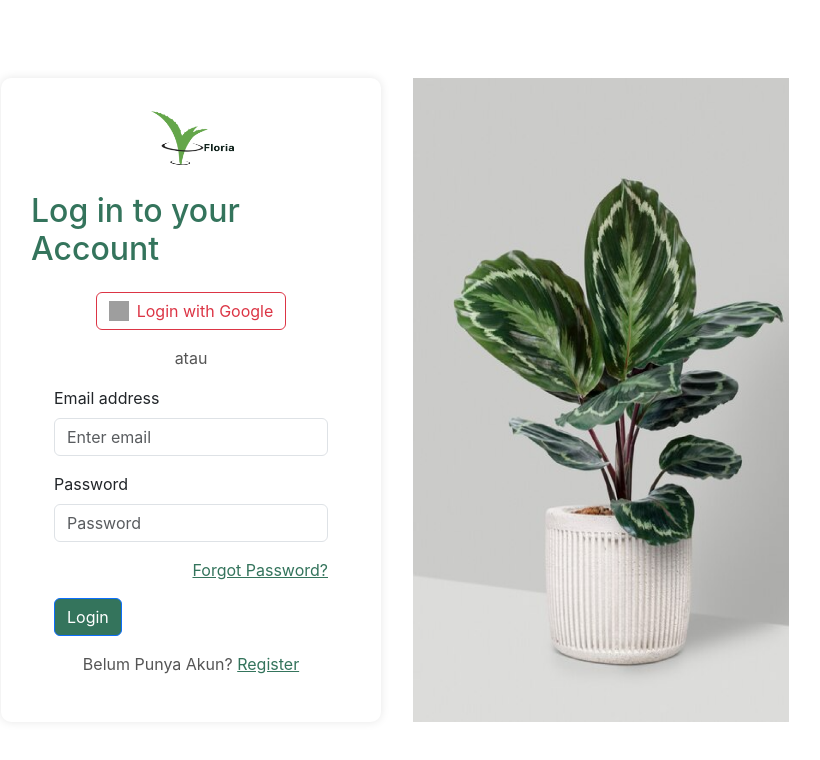
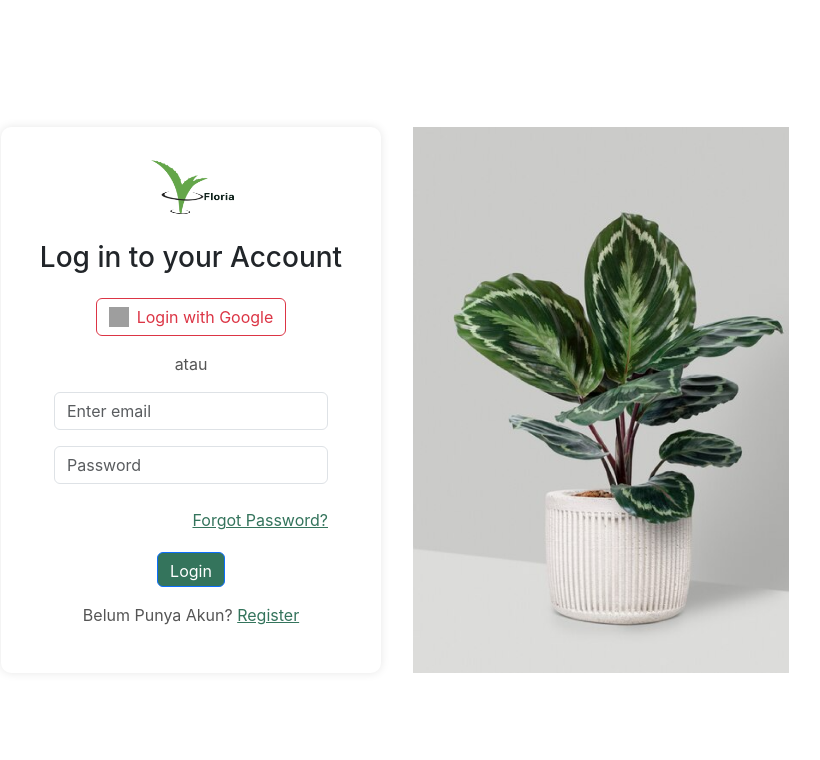
Before and after one commit to Serly-Eldina/UMI-MASSIVE, a React (Vite) app: page /Login in a window 1280 px wide. Shown: the top 760 px of the page, without its empty margins (239-1059 px from the left). Built offline with nearby package versions, Linux system fonts and the light colour scheme; grey boxes are pictures that could not be loaded.

Commit message:
misahin css

```diff
--- a/package.json
+++ b/package.json
@@ -14,7 +14,7 @@
     "react": "^18.2.0",
     "react-bootstrap": "^2.9.1",
     "react-dom": "^18.2.0",
-    "react-router-dom": "^6.19.0"
+    "react-router-dom": "^6.20.0"
   },
   "devDependencies": {
     "@types/react": "^18.2.37",
--- a/src/css/main.css
+++ b/src/css/hompage.css
@@ -1,76 +1,8 @@
-*{
-  font-family: "Inter", sans-serif;
-}
-
-
-
-/* CSS LOGIN */
-
-body, html {
-  height: 100%;
-  margin: 0;
-  background-color: #ffffff; /* Set the background color to white */
-}
-
-.login-container {
-  height: 100vh;
-  display: flex;
-  align-items: center;
-  justify-content: center;
-  padding: 20px; /* Add some padding to the container */
-}
-
-.login-content {
-  display: flex;
-  width: 100%;
-  max-width: 800px; /* Set a maximum width for the form and image container */
-}
-
-.login-form {
-  flex: 1;
-  padding: 30px;
-  background-color: #ffffff; /* Set background color to white */
-  border-radius: 10px;
-  box-shadow: 0 0 10px rgba(0, 0, 0, 0.1);
-}
-
-.login-form h2 {
-  color: #34745C; /* Set the heading color to the accent color */
-}
-
-.login-form p {
-  color: #555; /* Set paragraph text color */
-}
-
-.login-form a {
-  color: #34745C; /* Set link color to the accent color */
-}
-
-.login-image {
-
-  margin-left: 20px; /* Add margin to separate the form and image */
-}
-
-.login-image img {
-  width: 100%;
-  height: 100%;
-}
-
-
-/* Login.css */
-
-/* ... Existing styles ... */
-
-.google-logo {
-  height: 20px; /* Adjust the height as needed */
-  width: 20px; /* Adjust the width as needed */
-}
-/* CSS LOGIN */
 
 /* INI ADALAH TAGAR PEMBUKA CSS HOMEPAGE*/
 
 /* BAGIAN 1  */
-  .container1{
+.container1{
     height: 560px;
     margin-top: 50px;
     display: flex;
--- /dev/null
+++ b/src/css/login.css
@@ -0,0 +1,68 @@
+*{
+    font-family: "Inter", sans-serif;
+  }
+
+
+
+  /* CSS LOGIN */
+
+  body, html {
+    height: 100%;
+    margin: 0;
+    background-color: #ffffff; /* Set the background color to white */
+  }
+
+  .login-container {
+    height: 100vh;
+    display: flex;
+    align-items: center;
+    justify-content: center;
+    padding: 20px; /* Add some padding to the container */
+  }
+
+  .login-content {
+    display: flex;
+    width: 100%;
+    max-width: 800px; /* Set a maximum width for the form and image container */
+  }
+
+  .login-form {
+    flex: 1;
+    padding: 30px;
+    background-color: #ffffff; /* Set background color to white */
+    border-radius: 10px;
+    box-shadow: 0 0 10px rgba(0, 0, 0, 0.1);
+  }
+
+  .login-form h2 {
+    color: #34745C; /* Set the heading color to the accent color */
+  }
+
+  .login-form p {
+    color: #555; /* Set paragraph text color */
+  }
+
+  .login-form a {
+    color: #34745C; /* Set link color to the accent color */
+  }
+
+  .login-image {
+
+    margin-left: 20px; /* Add margin to separate the form and image */
+  }
+
+  .login-image img {
+    width: 100%;
+    height: 100%;
+  }
+
+
+  /* Login.css */
+
+  /* ... Existing styles ... */
+
+  .google-logo {
+    height: 20px; /* Adjust the height as needed */
+    width: 20px; /* Adjust the width as needed */
+  }
+  /* CSS LOGIN */
--- /dev/null
+++ b/src/css/register.css
@@ -0,0 +1,68 @@
+*{
+    font-family: "Inter", sans-serif;
+  }
+
+
+
+  /* CSS LOGIN */
+
+  body, html {
+    height: 100%;
+    margin: 0;
+    background-color: #ffffff; /* Set the background color to white */
+  }
+
+  .login-container {
+    height: 100vh;
+    display: flex;
+    align-items: center;
+    justify-content: center;
+    padding: 20px; /* Add some padding to the container */
+  }
+
+  .login-content {
+    display: flex;
+    width: 100%;
+    max-width: 800px; /* Set a maximum width for the form and image container */
+  }
+
+  .login-form {
+    flex: 1;
+    padding: 30px;
+    background-color: #ffffff; /* Set background color to white */
+    border-radius: 10px;
+    box-shadow: 0 0 10px rgba(0, 0, 0, 0.1);
+  }
+
+  .login-form h2 {
+    color: #34745C; /* Set the heading color to the accent color */
+  }
+
+  .login-form p {
+    color: #555; /* Set paragraph text color */
+  }
+
+  .login-form a {
+    color: #34745C; /* Set link color to the accent color */
+  }
+
+  .login-image {
+
+    margin-left: 20px; /* Add margin to separate the form and image */
+  }
+
+  .login-image img {
+    width: 100%;
+    height: 100%;
+  }
+
+
+  /* Login.css */
+
+  /* ... Existing styles ... */
+
+  .google-logo {
+    height: 20px; /* Adjust the height as needed */
+    width: 20px; /* Adjust the width as needed */
+  }
+  /* CSS LOGIN */
--- a/src/main.jsx
+++ b/src/main.jsx
@@ -2,7 +2,7 @@
 import ReactDOM from 'react-dom/client'
 import App from './App.jsx'
 import 'bootstrap/dist/css/bootstrap.min.css';
-import './css/main.css'
+
 import { BrowserRouter } from 'react-router-dom';
 
 ReactDOM.createRoot(document.getElementById('root')).render(
--- a/src/pages/LoginPage.jsx
+++ b/src/pages/LoginPage.jsx
@@ -2,6 +2,7 @@
 import { Container, Row, Col, Form, Button } from 'react-bootstrap';
 import fotologin from '../images/fotologin.png';
 import logologin from '../images/logologin.png';
+import '../css/login.css';
 
 const LoginPage = () => {
   const [email, setEmail] = useState('');
@@ -53,7 +54,7 @@
             style={{ width: '90px', height: '60px' }}
             className="mb-4"
           />
-          <h2 className="mb-4">Log in to your Account</h2>
+          <h3 className="mb-4">Log in to your Account</h3>
 
           {/* Google Login Button (centered horizontally) */}
           <div className="d-flex justify-content-center mb-3">
@@ -78,7 +79,7 @@
 
           <Form onSubmit={handleLogin}>
             <Form.Group className="text-start mb-3" controlId="formBasicEmail">
-              <Form.Label>Email address</Form.Label>
+
               <Form.Control
                 type="email"
                 placeholder="Enter email"
@@ -88,7 +89,7 @@
             </Form.Group>
 
             <Form.Group className="text-start mb-3" controlId="formBasicPassword">
-              <Form.Label>Password</Form.Label>
+
               <Form.Control
                 type="password"
                 placeholder="Password"
@@ -98,13 +99,23 @@
             </Form.Group>
 
             {/* Forgot Password on the right */}
-            <p className="text-end mt-2">
+            <p className="text-end mt-4">
               <a href="#">Forgot Password?</a>
             </p>
 
-              <Button variant="primary" type="submit" style={{ backgroundColor: '#34745C' }}>
-                Login
-              </Button>
+            <Button
+              variant="primary"
+              type="submit"
+              style={{
+                backgroundColor: '#34745C',
+                display: 'block',
+                margin: 'auto',
+                height: '35px',
+                marginTop: '20px',
+              }}
+            >
+              Login
+            </Button>
 
 
             {/* Register below the login button */}
--- a/src/pages/RegisterPage.jsx
+++ b/src/pages/RegisterPage.jsx
@@ -3,8 +3,9 @@
 import { Container, Row, Col, Form, Button } from 'react-bootstrap';
 import fotologin from '../images/fotologin.png';
 import logologin from '../images/logologin.png';
+import '../css/login.css';
 
-const LoginPage = () => {
+const RegisterPage = () => {
   const [email, setEmail] = useState('');
   const [password, setPassword] = useState('');
 
@@ -55,7 +56,7 @@
             style={{ width: '90px', height: '60px' }}
             className="mb-4"
           />
-          <h2 className="mb-4">Log in to your Account</h2>
+          <h3 className="mb-4">Sign up to your Account</h3>
 
           {/* Google Login Button */}
           <div className="d-flex justify-content-center mb-3">
@@ -78,7 +79,7 @@
           </div>
           <Form onSubmit={handleLogin}>
             <Form.Group className="text-start mb-3" controlId="formBasicEmail">
-              <Form.Label>Nama Lengkap</Form.Label>
+
               <Form.Control
                 type="name"
                 placeholder="Nama Lengkap"
@@ -87,7 +88,7 @@
               />
             </Form.Group>
             <Form.Group className="text-start mb-3" controlId="formBasicEmail">
-              <Form.Label>Email address</Form.Label>
+
               <Form.Control
                 type="email"
                 placeholder="Enter email"
@@ -97,7 +98,7 @@
             </Form.Group>
 
             <Form.Group className="text-start mb-3" controlId="formBasicPassword">
-              <Form.Label>Password</Form.Label>
+
               <Form.Control
                 type="password"
                 placeholder="Password"
@@ -107,9 +108,19 @@
             </Form.Group>
 
 
-            <Button variant="primary" type="submit" style={{ backgroundColor: '#34745C' }}>
+            <Button
+              variant="primary"
+              type="submit"
+              style={{
+                backgroundColor: '#34745C',
+                display: 'block',
+                margin: 'auto',
+                height: '35px',
+              }}
+            >
               Sign Up
             </Button>
+
 
             {/* Register below the login button */}
             <p className="mt-3 text-center">
@@ -134,4 +145,4 @@
 
 
 
-export default LoginPage
+export default RegisterPage
--- a/src/pages/UserProfile.jsx
+++ b/src/pages/UserProfile.jsx
@@ -42,7 +42,7 @@
       </NavbarBS>
 
       <Container>
-      <Row>
+      <row>
         <Col xs={6} md={4}>
           <Image src="holder.js/171x180" rounded />
         </Col>
@@ -52,7 +52,7 @@
         <Col xs={6} md={4}>
           <Image src="holder.js/171x180" thumbnail />
         </Col>
-      </Row>
+      </row>
     </Container>
 
 
```
Also changed, not shown: src/pages/HomePage.jsx (+35 -34 lines), 1 other file (tests, documents, lock files or other folders).
